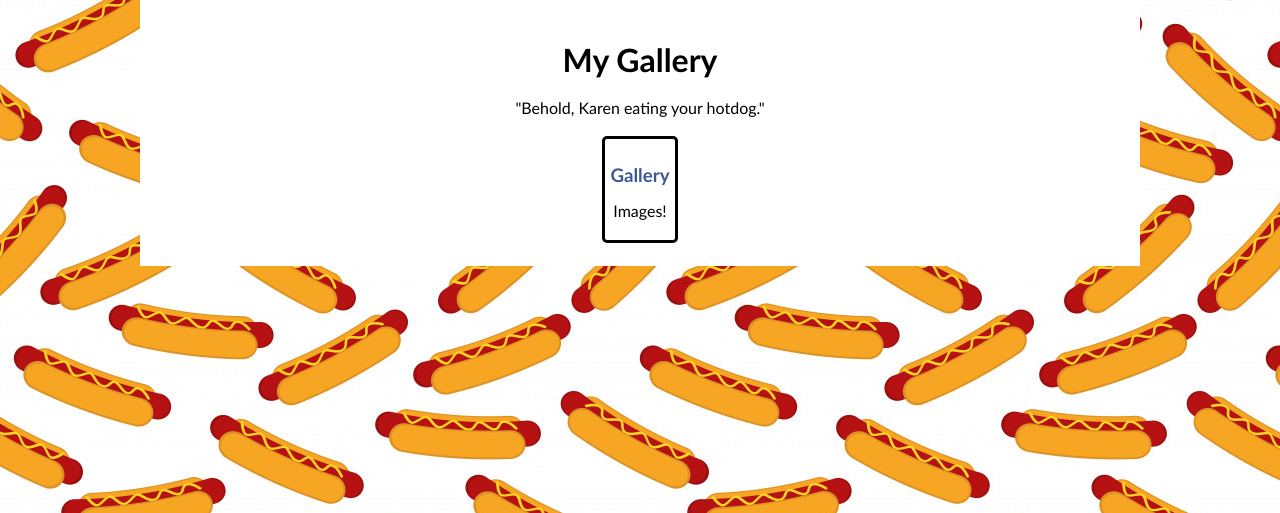
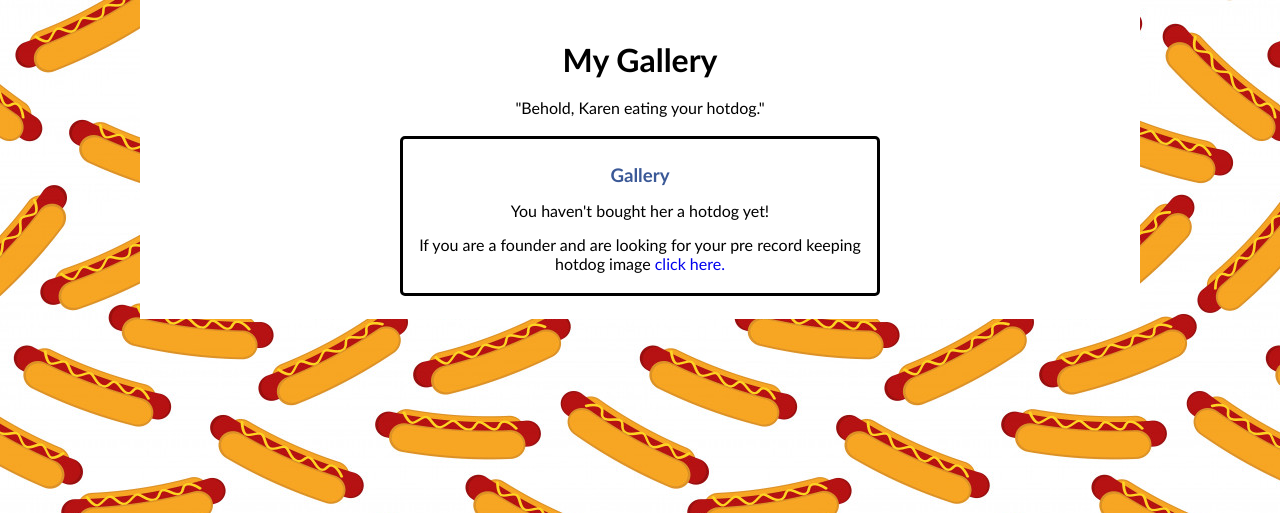
Before and after one commit to NewellServ/hotdog, a PHP site: page /private.php in a window 1280 px wide. Shown: the part 40-553 px from the top of the page. Run offline with PHP 8.4, Linux system fonts and the light colour scheme.

Commit message:
updated link

```diff
--- a/private.php
+++ b/private.php
@@ -21,7 +21,8 @@
       <section>
           <article class="">
               <h3>Gallery</h3>
-              <p>Images!</p>
+              <p>You haven't bought her a hotdog yet!</p>
+              <p>If you are a founder and are looking for your pre record keeping hotdog image <a href="founders.php">click here.</a></p>
           </article>
       </section>
     </div>
```
